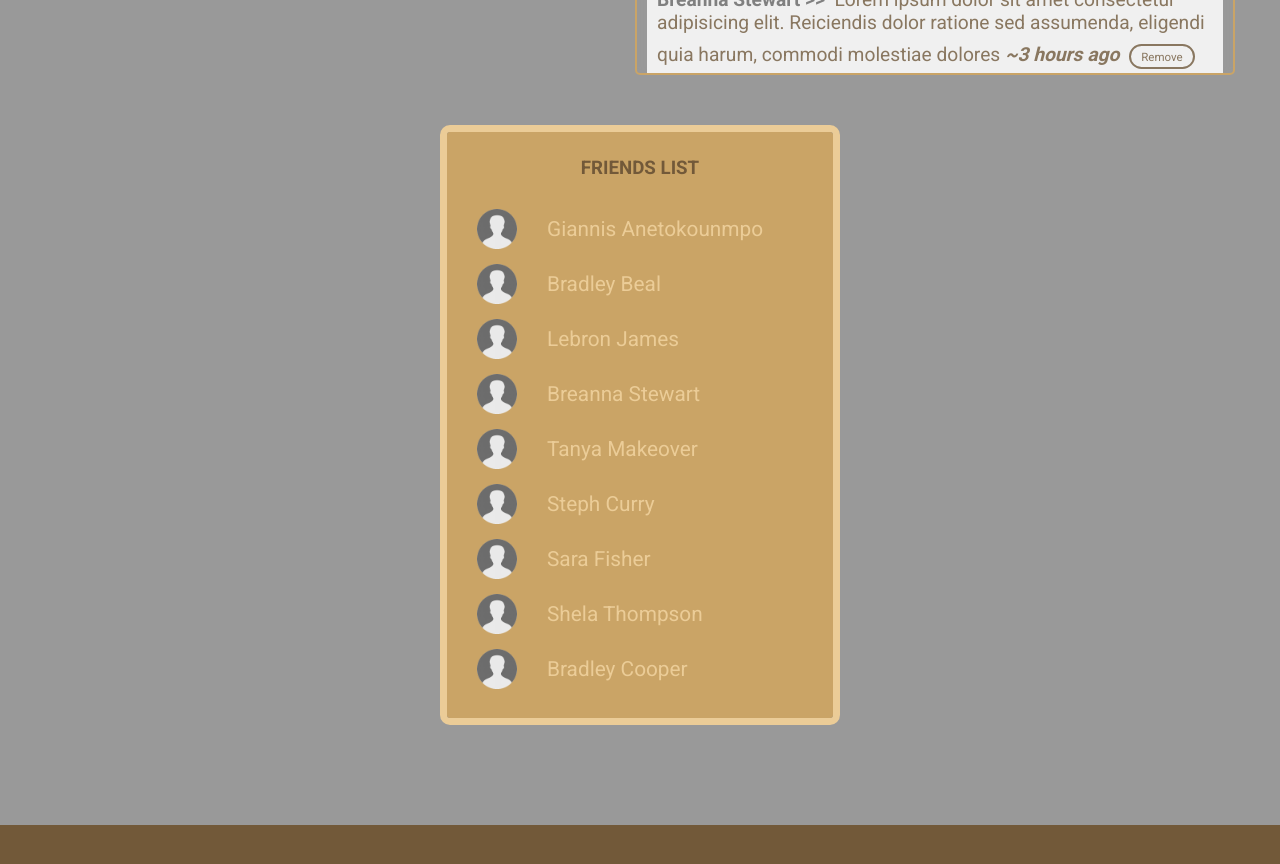
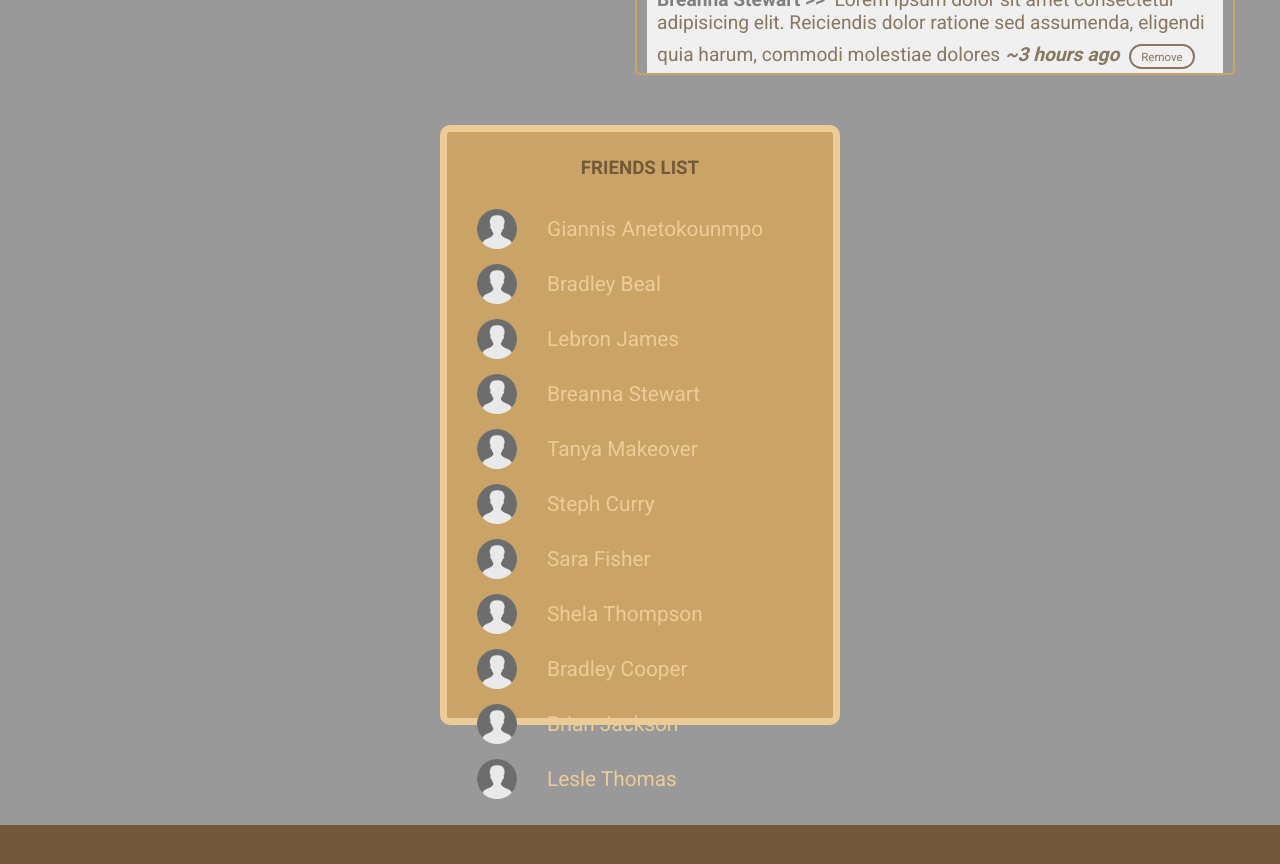
Before and after one commit to allythiel/social-media-front-end, a React (Create React App) app: page / in a window 1280 px wide. Shown: the part 800-1664 px from the top of the page. Built offline with nearby package versions, Linux system fonts and the light colour scheme.

Commit message:
mod FriendsList scrollbar behavior

```diff
--- a/src/Components/friendsAllUsersList/FriendsAllUsersList.css
+++ b/src/Components/friendsAllUsersList/FriendsAllUsersList.css
@@ -6,10 +6,4 @@
     margin: 25px 50px;
     background-color: var(--theme-medium);
     border-radius: 10px;
-   overflow: scroll;
-   overflow-x: hidden;
-   -ms-overflow-style: none; /* IE and Edge */
-   scrollbar-width: none; /* Firefox */
-
-
 }
--- a/src/Components/friendsAllUsersList/friendsList/friendsList.css
+++ b/src/Components/friendsAllUsersList/friendsList/friendsList.css
@@ -1,7 +1,14 @@
 .friends-list {
    padding: 5px;
    margin: 10px;
+   overflow: scroll;
+   overflow-x: hidden;
+   -ms-overflow-style: none; /* IE and Edge */
+   scrollbar-width: none; /* Firefox */
+}
 
+.friends-list::-webkit-scrollbar {
+  display: none; /* for Chrome, Safari, and Opera */
 }
 
 .friends-list ul li {
--- a/src/_demoData/friends.js
+++ b/src/_demoData/friends.js
@@ -8,31 +8,37 @@ const myFriends = [
    {
       name: 'Bradley Beal',
       avatarURL: avatarURL
-   },   {
+   },
+   {
       name: 'Lebron James',
-      avatarURL: avatarURL
-   },   {
-      name: 'Breanna Stewart',
-      avatarURL: avatarURL
-   },   {
-      name: 'Tanya Makeover',
-      avatarURL: avatarURL
-   },   {
-      name: 'Steph Curry',
       avatarURL: avatarURL
    },
    {
+      name: 'Breanna Stewart',
+      avatarURL: avatarURL
+   }, {
+      name: 'Tanya Makeover',
+      avatarURL: avatarURL
+   }, {
+      name: 'Steph Curry',
+      avatarURL: avatarURL
+   }, {
       name: 'Sara Fisher',
       avatarURL: avatarURL
-   },
-   {
+   }, {
       name: 'Shela Thompson',
       avatarURL: avatarURL
-   },
-   {
+   }, {
       name: 'Bradley Cooper',
       avatarURL: avatarURL
+   }, {
+      name: 'Brian Jackson',
+      avatarURL: avatarURL
+   }, {
+      name: 'Lesle Thomas',
+      avatarURL: avatarURL
    },
+
 ]
 
 export default myFriends;
```
Lines whose indentation alone changed are shown as unchanged.
